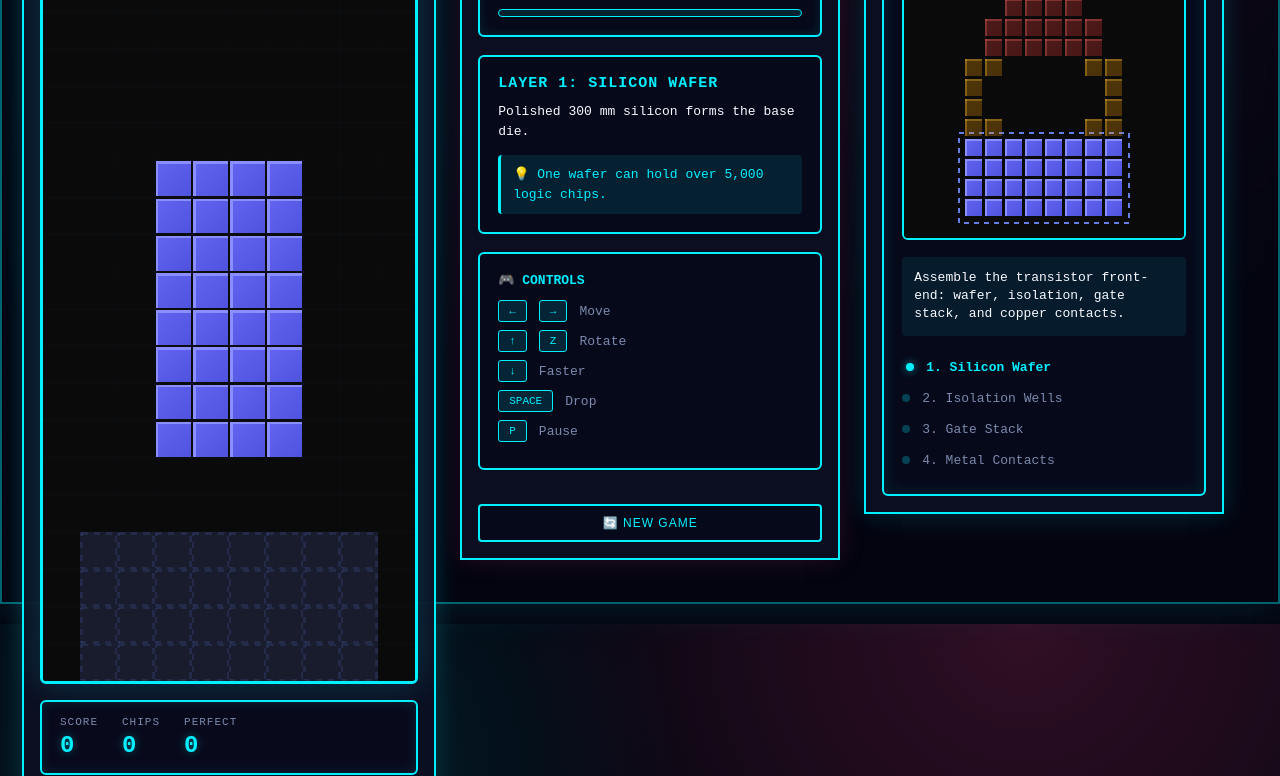
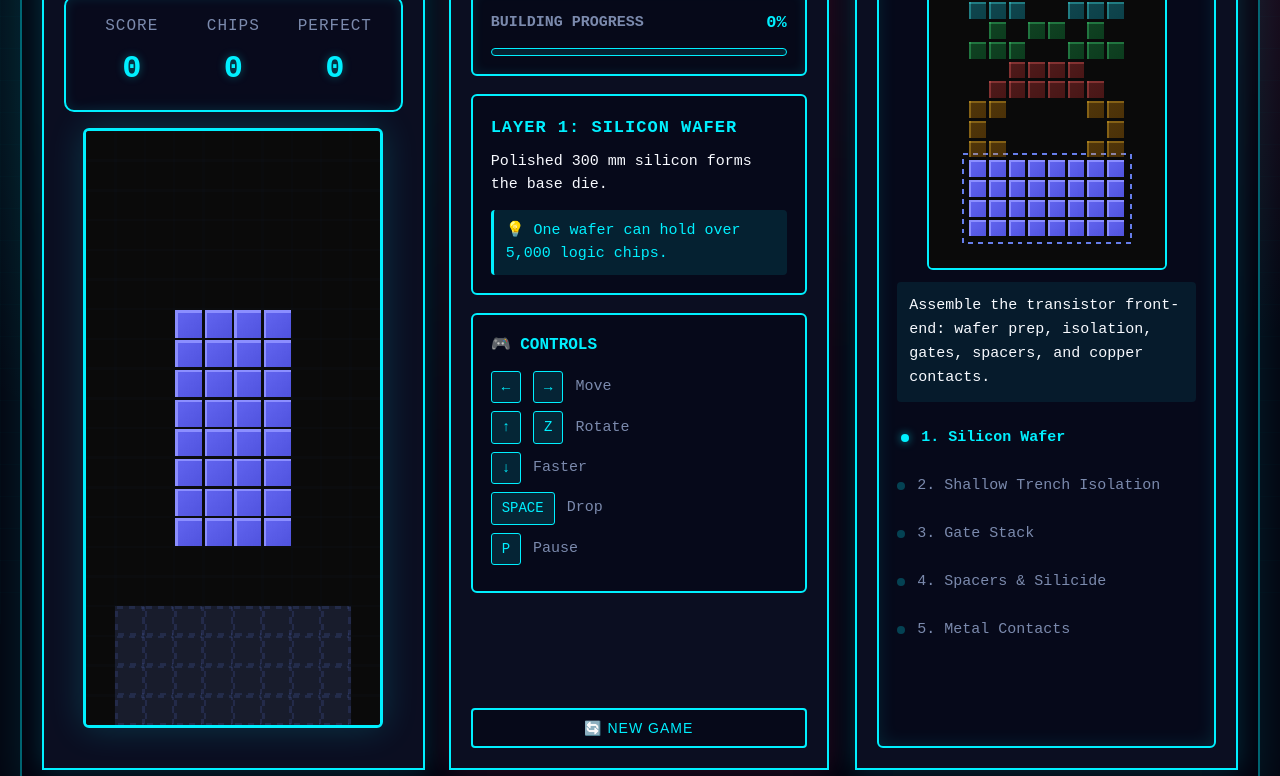
Before and after one commit to meanharsh/chip-factory-game, a plain HTML site: page src/index.html in a window 1280 px wide. Shown: the part 176-952 px from the top of the page. Drawn offline with Linux system fonts and the light colour scheme.

Commit message:
Refine responsive layout and stabilize pages workflow

```diff
--- a/src/index.html
+++ b/src/index.html
@@ -37,12 +37,15 @@
 
         body {
             font-family: 'IBM Plex Mono', 'Courier New', monospace;
+            font-size: 18px;
+            line-height: 1.6;
             background: radial-gradient(circle at 20% 20%, rgba(0, 240, 255, 0.12), transparent 35%),
                         radial-gradient(circle at 80% 0%, rgba(255, 61, 129, 0.18), transparent 40%),
                         #040510;
             color: var(--text-bright);
-            overflow: hidden;
-            height: 100vh;
+            overflow-x: hidden;
+            overflow-y: auto;
+            min-height: 100vh;
             display: flex;
             align-items: center;
             justify-content: center;
@@ -60,42 +63,54 @@
         }
 
         #main-container {
-            display: flex;
+            display: grid;
+            grid-template-columns: minmax(280px, 1fr) minmax(320px, 1fr) minmax(280px, 1fr);
             gap: 24px;
-            align-items: flex-start;
+            align-items: stretch;
             padding: 20px;
             max-width: 1380px;
             width: 100%;
-            height: calc(100vh - 40px);
-            max-height: 900px;
             background: rgba(4, 6, 18, 0.65);
             border: 2px solid var(--panel-border-muted);
             box-shadow: 0 0 40px rgba(0, 240, 255, 0.12);
             backdrop-filter: blur(6px);
+            margin: 20px;
+            box-sizing: border-box;
+            min-height: calc(100vh - 80px);
         }
 
         /* Left Panel - Game */
         #game-section {
-            flex: 0 0 auto;
+            flex: 1 1 340px;
             display: flex;
             flex-direction: column;
             gap: 16px;
-            padding: 16px;
+            padding: 20px;
             background: var(--panel-bg);
             border: 2px solid var(--panel-border);
             box-shadow: 0 0 24px rgba(0, 240, 255, 0.18);
+            width: 100%;
+            align-items: stretch;
+            height: 100%;
         }
 
         #game-header {
             display: flex;
             align-items: center;
-            gap: 20px;
+            gap: 24px;
+        }
+
+        .game-top {
+            display: flex;
+            flex-direction: column;
+            gap: 18px;
+            width: 100%;
         }
 
         h1 {
-            font-size: 22px;
+            font-size: 28px;
             font-weight: 600;
-            letter-spacing: 0.6px;
+            letter-spacing: 1px;
             text-transform: uppercase;
             color: var(--accent);
         }
@@ -106,7 +121,7 @@
             color: var(--accent);
             padding: 8px 18px;
             border-radius: 4px;
-            font-size: 12px;
+            font-size: 14px;
             letter-spacing: 0.8px;
             cursor: pointer;
             transition: transform 0.2s ease, box-shadow 0.2s ease, color 0.2s ease, background 0.2s ease;
@@ -126,33 +141,54 @@
             background: radial-gradient(circle at top, rgba(0, 240, 255, 0.06), rgba(4, 4, 20, 0.98));
             border: 3px solid var(--panel-border);
             image-rendering: pixelated;
+            width: 100%;
+            max-width: 300px;
+            height: auto;
+            aspect-ratio: 1 / 2;
+            margin: 0 auto;
+        }
+
+        .game-play {
+            flex: 1;
+            display: flex;
+            align-items: center;
+            justify-content: center;
+            margin-bottom: 20px;
         }
 
         #score-bar {
             display: flex;
-            gap: 24px;
-            padding: 14px 18px;
+            align-items: center;
+            justify-content: space-between;
+            gap: 18px;
+            padding: 16px 24px;
             background: rgba(8, 10, 28, 0.9);
-            border-radius: 6px;
+            border-radius: 10px;
             border: 2px solid var(--panel-border);
             box-shadow: inset 0 0 12px rgba(0, 240, 255, 0.12);
+            min-width: 260px;
+            width: 100%;
+            flex: 0 0 auto;
         }
 
         .score-item {
             display: flex;
             flex-direction: column;
             gap: 4px;
+            min-width: 70px;
+            text-align: center;
+            flex: 1;
         }
 
         .score-label {
-            font-size: 11px;
+            font-size: 16px;
             color: var(--text-muted);
             text-transform: uppercase;
             letter-spacing: 1px;
         }
 
         .score-value {
-            font-size: 24px;
+            font-size: 32px;
             font-weight: 700;
             font-variant-numeric: tabular-nums;
             color: var(--accent);
@@ -161,15 +197,16 @@
 
         /* Middle Panel - Info */
         #info-section {
-            flex: 1;
+            flex: 1 1 360px;
             display: flex;
             flex-direction: column;
             gap: 18px;
             max-width: 380px;
-            padding: 16px;
+            padding: 20px;
             background: var(--panel-bg);
             border: 2px solid var(--panel-border);
             box-shadow: 0 0 24px rgba(255, 61, 129, 0.15);
+            height: 100%;
         }
 
         .device-selector {
@@ -186,11 +223,11 @@
             background: transparent;
             border: none;
             color: var(--text-muted);
-            padding: 14px 8px;
+            padding: 16px 10px;
             border-radius: 4px;
             cursor: pointer;
             transition: color 0.2s ease, background 0.2s ease, transform 0.2s ease;
-            font-size: 13px;
+            font-size: 15px;
             font-weight: 600;
             letter-spacing: 0.8px;
             text-transform: uppercase;
@@ -224,14 +261,14 @@
         }
 
         .progress-title {
-            font-size: 13px;
+            font-size: 15px;
             font-weight: 600;
             color: var(--text-muted);
             text-transform: uppercase;
         }
 
         .progress-percentage {
-            font-size: 14px;
+            font-size: 17px;
             font-weight: 700;
             color: var(--accent);
         }
@@ -260,7 +297,7 @@
         }
 
         .layer-current {
-            font-size: 15px;
+            font-size: 17px;
             font-weight: 700;
             margin-bottom: 10px;
             color: var(--accent);
@@ -269,14 +306,14 @@
         }
 
         .layer-description {
-            font-size: 13px;
+            font-size: 15px;
             line-height: 1.5;
             color: var(--text-bright);
             margin-bottom: 14px;
         }
 
         .layer-fact {
-            font-size: 13px;
+            font-size: 15px;
             line-height: 1.5;
             color: var(--accent);
             padding: 10px 12px;
@@ -293,7 +330,7 @@
         }
 
         .controls-title {
-            font-size: 13px;
+            font-size: 16px;
             font-weight: 700;
             margin-bottom: 12px;
             color: var(--accent);
@@ -305,7 +342,7 @@
             align-items: center;
             gap: 12px;
             margin: 8px 0;
-            font-size: 13px;
+            font-size: 15px;
             color: var(--text-muted);
         }
 
@@ -314,7 +351,7 @@
             padding: 4px 10px;
             border-radius: 3px;
             border: 1px solid var(--panel-border);
-            font-size: 11px;
+            font-size: 14px;
             min-width: 26px;
             text-align: center;
             text-transform: uppercase;
@@ -323,14 +360,15 @@
 
         /* Right Panel - Blueprint */
         #blueprint-section {
-            flex: 0 0 320px;
+            flex: 1 1 320px;
             display: flex;
             flex-direction: column;
             gap: 18px;
-            padding: 16px;
+            padding: 20px;
             background: var(--panel-bg);
             border: 2px solid var(--panel-border);
             box-shadow: 0 0 24px rgba(0, 240, 255, 0.18);
+            height: 100%;
         }
 
         .blueprint-container {
@@ -339,10 +377,14 @@
             border-radius: 6px;
             padding: 18px;
             box-shadow: inset 0 0 18px rgba(0, 240, 255, 0.12);
+            display: flex;
+            flex-direction: column;
+            align-items: center;
+            flex: 1;
         }
 
         .blueprint-title {
-            font-size: 13px;
+            font-size: 16px;
             font-weight: 700;
             margin-bottom: 16px;
             color: var(--accent);
@@ -355,6 +397,11 @@
             background: radial-gradient(circle at top, rgba(0, 240, 255, 0.08), rgba(8, 10, 28, 0.95));
             border: 2px solid var(--panel-border);
             box-shadow: inset 0 0 15px rgba(0, 240, 255, 0.16);
+            width: 100%;
+            max-width: 240px;
+            height: auto;
+            aspect-ratio: 3 / 4;
+            margin: 0 auto;
         }
 
         .blueprint-explanation {
@@ -362,13 +409,21 @@
             padding: 12px;
             background: rgba(0, 240, 255, 0.08);
             border-radius: 4px;
-            font-size: 13px;
-            line-height: 1.4;
+            font-size: 15px;
+            line-height: 1.6;
             color: var(--text-bright);
+            flex-shrink: 0;
         }
 
         .layer-list {
             margin-top: 16px;
+            display: flex;
+            flex-direction: column;
+            gap: 8px;
+            flex: 1;
+            margin-bottom: 0;
+            width: 100%;
+            padding-bottom: 12px;
         }
 
         .layer-item {
@@ -376,9 +431,10 @@
             align-items: center;
             gap: 12px;
             padding: 8px 0;
-            font-size: 13px;
+            font-size: 15px;
             color: var(--text-muted);
             transition: color 0.2s ease, transform 0.2s ease;
+            width: 100%;
         }
 
         .layer-item.active {
@@ -513,10 +569,10 @@
             color: var(--accent);
             padding: 10px 16px;
             border-radius: 4px;
-            font-size: 12px;
+            font-size: 14px;
             cursor: pointer;
             transition: all 0.2s;
-            margin-top: 16px;
+            margin-top: auto;
             width: 100%;
             text-transform: uppercase;
             letter-spacing: 1px;
@@ -548,17 +604,47 @@
         .debug-panel.active {
             display: block;
         }
+
+        @media (max-width: 1200px) {
+            #main-container {
+                grid-template-columns: 1fr;
+            }
+            #game-section,
+            #info-section,
+            #blueprint-section {
+                width: 100%;
+                max-width: none;
+                max-height: none;
+                overflow: visible;
+            }
+        }
+
+        @media (max-width: 768px) {
+            canvas {
+                width: clamp(220px, 80vw, 300px);
+            }
+            #main-container {
+                padding: 16px;
+                margin: 12px;
+            }
+            .device-btn {
+                padding: 12px;
+            }
+        .game-top {
+            flex-direction: column;
+            }
+        }
     </style>
 </head>
 <body>
     <div id="main-container">
         <!-- Left: Game -->
         <div id="game-section">
+            <div class="game-top">
                 <div id="game-header">
                     <h1>🔬 Chip Factory</h1>
                     <button class="tutorial-btn" onclick="game.showTutorial()">📖 How to Play</button>
                 </div>
-            <canvas id="gameCanvas" width="300" height="600"></canvas>
                 <div id="score-bar">
                     <div class="score-item">
                         <div class="score-label">Score</div>
@@ -572,6 +658,10 @@
                         <div class="score-label">Perfect</div>
                         <div class="score-value" id="perfect">0</div>
                     </div>
+                </div>
+            </div>
+            <div class="game-play">
+                <canvas id="gameCanvas" width="240" height="480"></canvas>
             </div>
         </div>
 
@@ -636,7 +726,7 @@
         <div id="blueprint-section">
             <div class="blueprint-container">
                 <div class="blueprint-title">🏗️ BUILD PATTERN</div>
-                <canvas id="blueprint-canvas" width="280" height="300"></canvas>
+                <canvas id="blueprint-canvas" width="240" height="320"></canvas>
                 <div class="blueprint-explanation" id="blueprint-explanation">
                     Match this exact pattern! Wrong placement = short circuit!
                 </div>
@@ -677,7 +767,7 @@
         const GAME_CONFIG = {
             COLS: 10,
             ROWS: 20,
-            BLOCK_SIZE: 30,
+            BLOCK_SIZE: 24,
             DROP_SPEED_BASE: 800,
             DROP_SPEED_MIN: 100,
             SCORE_BONUS_PERFECT: 500,
@@ -708,7 +798,7 @@
             transistor: {
                 name: 'Logic Switch',
                 icon: '⚡',
-                blueprintExplanation: 'Assemble the transistor front-end: wafer, isolation, gate stack, and copper contacts.',
+                blueprintExplanation: 'Assemble the transistor front-end: wafer prep, isolation, gates, spacers, and copper contacts.',
                 layers: [
                     {
                         name: 'Silicon Wafer',
@@ -723,11 +813,10 @@
                         fact: 'One wafer can hold over 5,000 logic chips.'
                     },
                     {
-                        name: 'Isolation Wells',
+                        name: 'Shallow Trench Isolation',
                         color: '#F59E0B',
                         pattern: [
                             [1,1,0,0,0,0,1,1],
-                            [1,0,0,0,0,0,0,1],
                             [1,0,0,0,0,0,0,1],
                             [1,1,0,0,0,0,1,1]
                         ],
@@ -739,11 +828,20 @@
                         color: '#EF4444',
                         pattern: [
                             [0,0,1,1,1,1,0,0],
-                            [0,1,1,1,1,1,1,0],
                             [0,1,1,1,1,1,1,0]
                         ],
-                        description: 'High-k dielectrics and polysilicon control the channel.',
-                        fact: 'Gate oxides are thinner than a strand of DNA.'
+                        description: 'High-k oxide and metal gate form the controllable channel.',
+                        fact: 'FinFET gates wrap around the channel to improve electrostatics.'
+                    },
+                    {
+                        name: 'Spacers & Silicide',
+                        color: '#22C55E',
+                        pattern: [
+                            [0,1,0,1,1,0,1,0],
+                            [1,1,1,0,0,1,1,1]
+                        ],
+                        description: 'Sidewall spacers protect the gate before contacts are formed.',
+                        fact: 'Self-aligned silicide reduces resistance at the source and drain.'
                     },
                     {
                         name: 'Metal Contacts',
@@ -761,7 +859,7 @@
             memory: {
                 name: 'Memory Stack',
                 icon: '💾',
-                blueprintExplanation: 'Build a DRAM cell: substrate, isolation grid, capacitor array, and bond pads.',
+                blueprintExplanation: 'Build a DRAM cell: substrate, isolation, capacitor stack, access device, and bond pads.',
                 layers: [
                     {
                         name: 'Silicon Substrate',
@@ -781,26 +879,34 @@
                         pattern: [
                             [1,0,1,0,1,0,1,0],
                             [1,0,1,0,1,0,1,0],
-                            [1,0,1,0,1,0,1,0],
                             [1,1,1,1,1,1,1,1]
                         ],
                         description: 'Word-line trenches stop cells from sharing charge.',
                         fact: 'Shallow trench isolation lets billions of bits stay independent.'
                     },
                     {
-                        name: 'Capacitor Array',
+                        name: 'Deep Capacitor Trenches',
                         color: '#06B6D4',
                         pattern: [
                             [0,1,1,0,1,1,0,1],
-                            [1,1,1,1,1,1,1,1],
                             [0,1,1,0,1,1,0,1]
                         ],
-                        description: 'Stacked capacitors store the 0s and 1s.',
-                        fact: 'Each DRAM cell holds roughly 30 femtofarads of charge.'
+                        description: 'High-aspect-ratio trenches hold the storage capacitors.',
+                        fact: 'Etched cylinders are later filled with dielectric and polysilicon plates.'
+                    },
+                    {
+                        name: 'Access Transistor',
+                        color: '#F97316',
+                        pattern: [
+                            [0,1,0,1,1,0,1,0],
+                            [1,1,1,1,1,1,1,1]
+                        ],
+                        description: 'FinFET gates connect each capacitor to the bit line.',
+                        fact: 'Each cell uses a single transistor to read or refresh the stored charge.'
                     },
                     {
                         name: 'Bond Pads',
-                        color: '#F97316',
+                        color: '#38BDF8',
                         pattern: [
                             [1,0,0,1,0,0,1,0],
                             [0,1,1,0,1,1,0,1]
@@ -813,7 +919,7 @@
             power: {
                 name: 'Power Manager',
                 icon: '🔋',
-                blueprintExplanation: 'Package a power IC: thick substrate, copper planes, FET array, and solder bumps.',
+                blueprintExplanation: 'Package a power IC: substrate, spreaders, FETs, mesh, and solder bumps.',
                 layers: [
                     {
                         name: 'Power Substrate',
@@ -828,19 +934,18 @@
                         fact: 'Power devices use low-resistance silicon to handle high currents.'
                     },
                     {
-                        name: 'Copper Planes',
+                        name: 'Copper Spreaders',
                         color: '#F59E0B',
                         pattern: [
                             [1,0,0,1,0,0,1,0],
                             [1,0,0,1,0,0,1,0],
-                            [1,1,1,1,1,1,1,1],
-                            [1,0,0,1,0,0,1,0]
+                            [1,1,1,1,1,1,1,1]
                         ],
                         description: 'Wide copper planes distribute battery power evenly.',
                         fact: 'Redistribution layers are electroplated just microns thick.'
                     },
                     {
-                        name: 'Control FET Array',
+                        name: 'Driver FET Array',
                         color: '#7C3AED',
                         pattern: [
                             [1,0,1,0,1,0,1,0],
@@ -851,6 +956,16 @@
                         fact: 'Modern PMICs can switch hundreds of thousands of times per second.'
                     },
                     {
+                        name: 'Interconnect Mesh',
+                        color: '#38BDF8',
+                        pattern: [
+                            [1,1,0,1,0,1,0,1],
+                            [1,1,1,1,1,1,1,1]
+                        ],
+                        description: 'Thick top metal ties the power stages together.',
+                        fact: 'Multiple metal layers stack to lower resistance for high currents.'
+                    },
+                    {
                         name: 'Solder Bumps',
                         color: '#A855F7',
                         pattern: [
@@ -867,8 +982,12 @@
         class ChipFactoryGame {
             constructor() {
                 this.canvas = document.getElementById('gameCanvas');
+                this.canvas.width = GAME_CONFIG.COLS * GAME_CONFIG.BLOCK_SIZE;
+                this.canvas.height = GAME_CONFIG.ROWS * GAME_CONFIG.BLOCK_SIZE;
                 this.ctx = this.canvas.getContext('2d');
                 this.blueprintCanvas = document.getElementById('blueprint-canvas');
+                this.blueprintCanvas.width = 240;
+                this.blueprintCanvas.height = 320;
                 this.bpCtx = this.blueprintCanvas.getContext('2d');
 
                 this.board = [];
@@ -1420,7 +1539,7 @@
                     Math.max(widest, layer.pattern[0].length), 0
                 );
 
-                const scale = Math.min(25, (this.blueprintCanvas.height - 40) / totalHeight);
+                const scale = Math.min(20, (this.blueprintCanvas.height - 60) / totalHeight);
                 const xOffset = (this.blueprintCanvas.width - maxWidth * scale) / 2;
                 const yStart = (this.blueprintCanvas.height - totalHeight * scale) / 2;
 
```
Also changed, not shown: 2 other files. Lines whose indentation alone changed are shown as unchanged.
